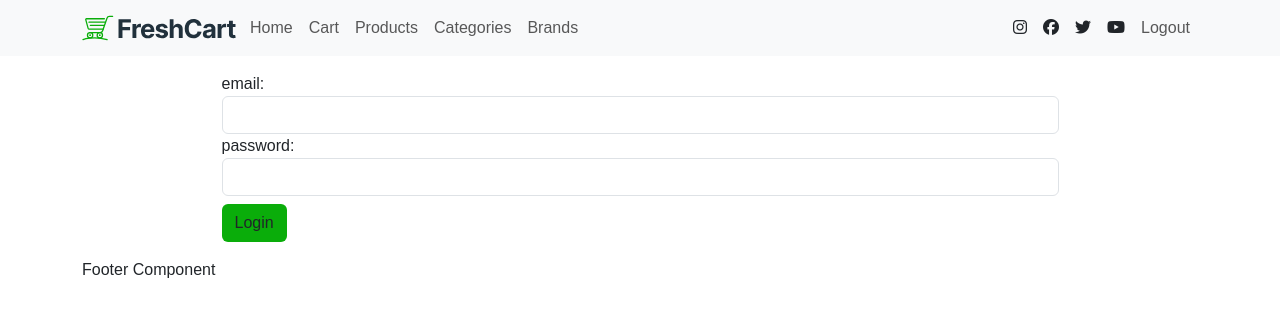
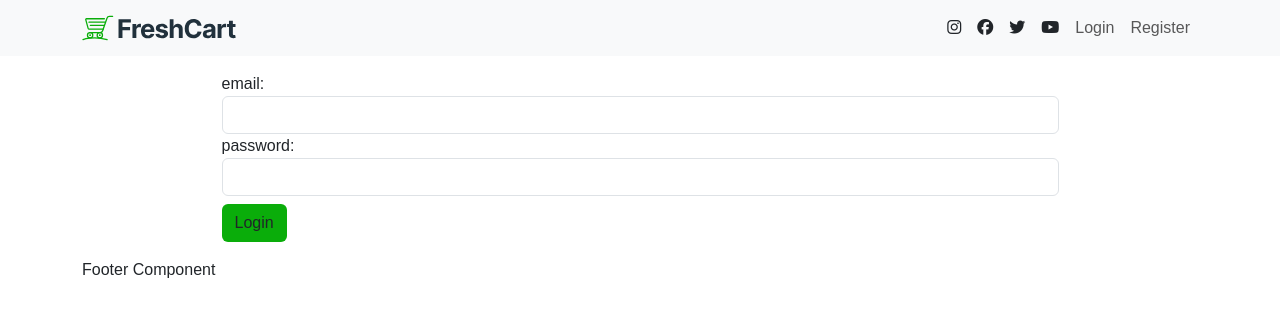
Before and after one commit to khaledrashad/routeE-commerce, a React (Create React App) app: page /login in a window 1280 px wide. Shown: the top 316 px of the page. Built offline with nearby package versions, Linux system fonts and the light colour scheme; sample sign-in values are in the browser's storage; a web font is replaced by a local one.

Commit message:
navbar onLogin change handled

```diff
--- a/src/App.jsx
+++ b/src/App.jsx
@@ -3,7 +3,6 @@ import { RouterProvider, createBrowserRouter } from 'react-router-dom'
 import Layout from './Components/Layout/Layout'
 import Login from './Components/Login/Login'
 import Cart from './Components/Cart/Cart'
-import Products from './Components/Products/Products'
 import Register from './Components/Register/Register'
 import DetailedProducts from './Components/DetailedProducts/DetailedProducts'
 import Home from './Components/Home/Home'
@@ -16,6 +15,7 @@ import { Store } from './Redux/Store'
 import PaymentAddress from './Components/PaymentAddress/PaymentAddress'
 import AllOrders from './Components/AllOrders/AllOrders'
 import Error from './Components/Error/Error'
+import WishList from './Components/WishList/WishList'
 
 
 export default function App() {
@@ -27,9 +27,9 @@ export default function App() {
         { path: "login", element: <Login /> },
         { path: "cart", element: <ProtectedRoute><Cart /></ProtectedRoute> },
         { path: "paymentAddress", element: <PaymentAddress /> },
-        { path: "products", element: <ProtectedRoute><Products /></ProtectedRoute> },
         { path: "allOrders", element: <ProtectedRoute><AllOrders /></ProtectedRoute> },
-        { path: "register", element: <Register /> },
+        { path: "wishList", element: <ProtectedRoute><WishList /></ProtectedRoute> },
+        { path: "register", element: <Register />},
         { path: "detailedProduct/:id", element: <ProtectedRoute><DetailedProducts /></ProtectedRoute> },
         { index: true, element: <ProtectedRoute><Home /></ProtectedRoute> },
         { path: "categories", element: <ProtectedRoute><Categories /></ProtectedRoute> },
--- a/src/Components/AllOrders/AllOrders.jsx
+++ b/src/Components/AllOrders/AllOrders.jsx
@@ -1,7 +1,52 @@
 import React from 'react'
 import styles from './AllOrders.css'
+import { useQuery } from 'react-query'
+import axios from 'axios'
+import { jwtDecode } from 'jwt-decode'
+import { DNA } from 'react-loader-spinner'
 export default function AllOrders() {
+
+  let { id } = jwtDecode(localStorage.getItem("token"))
+
+  function getAllOrders() {
+    return axios.get(`https://route-ecommerce.onrender.com/api/v1/orders/user/${id}`)
+  }
+
+  let { data, isLoading, isError } = useQuery("getAllOrders", getAllOrders)
+  console.log(data);
+
   return <>
-   <h2>all orders</h2>
+    {isLoading ? <div className='vh-100 d-flex justify-content-center align-items-center'><DNA
+      visible={true}
+      height="200"
+      width="200"
+      ariaLabel="dna-loading"
+      wrapperStyle={{}}
+      wrapperClass="dna-wrapper"
+    /></div> : <div className='bg-main-light p-3'>
+      <div className='p-2 cartHeader'>
+        <h3 className='fw-bold'>Order ID:</h3>
+        <h4 className='text-main font-sm'>Total Order Price: { } EGP</h4>
+      </div>
+      <div className='cardBody'>
+        <div className="row align-items-center m-0 mb-2 g-3">
+          {data?.data[0].cartItems.map(product =>
+            <div className="col-md-6 d-flex align-items-center">
+              <div className="col-md-4">
+                <img src={product.product.imageCover} alt="" className='w-100' />
+              </div>
+              <div className="col-md-8 mx-3">
+                <h4>{product.product.title}</h4>
+                <h5 className='text-main'>Count : {product.count}</h5>
+                <h5 className='text-main'>Price : {product.price}</h5>
+              </div>
+            </div>
+          )}
+        </div>
+      </div>
+    </div>
+
+    }
+
   </>
 }
--- a/src/Components/Brands/Brands.jsx
+++ b/src/Components/Brands/Brands.jsx
@@ -30,9 +30,9 @@ export default function Brands() {
       wrapperStyle={{}}
       wrapperClass="dna-wrapper"
     /></div> : <div className="row g-3">
-      {data.brands.map(brand => <Link className="col-md-3" key={brand._id} id={brand._id} to={`/specificBrand/${brand._id}`}>
+      {data.brands.map(brand => <div className="col-md-3 cursor-pointer" key={brand._id} id={brand._id} to={`/specificBrand/${brand._id}`}>
         <img src={brand.image} alt="" className='w-100 h-30' />
-      </Link>)}
+      </div>)}
     </div>}
   </>
 }
--- a/src/Components/Cart/Cart.jsx
+++ b/src/Components/Cart/Cart.jsx
@@ -1,6 +1,4 @@
 import React, { useContext, useEffect, useState } from 'react'
-import styles from './Cart.css'
-import { useQuery } from 'react-query'
 import axios from 'axios'
 import { DNA } from 'react-loader-spinner'
 import { CartContext } from '../../Context/CartContext'
--- a/src/Components/Login/Login.jsx
+++ b/src/Components/Login/Login.jsx
@@ -1,9 +1,12 @@
-import React, { useState } from 'react'
+import React, { useContext, useState } from 'react'
 import styles from './Login.css'
 import { useFormik } from 'formik'
 import { useNavigate } from 'react-router-dom'
 import axios from 'axios'
+import { TokenContext } from '../../Context/TokenContext'
 export default function Login() {
+
+  let {setToken} = useContext(TokenContext)
 
   const [apiError, setApiError] = useState(null)
   const [loading, setLoading] = useState(false)
@@ -15,6 +18,7 @@ export default function Login() {
       then((user) => {
         localStorage.setItem("token", user.data.token)
         navigate("/")
+        setToken(true)
       })
       .catch((err) => {
         setApiError(err.response.data.message)
--- a/src/Components/Navbar/Navbar.jsx
+++ b/src/Components/Navbar/Navbar.jsx
@@ -1,25 +1,19 @@
-import React, { useEffect, useState } from 'react'
+import React, { useContext, useEffect, useState } from 'react'
 import styles from './Navbar.css'
 import { Link, useNavigate } from 'react-router-dom'
 import logo from "../../Assets/images/freshcart-logo.svg"
+import { TokenContext } from '../../Context/TokenContext'
 export default function Navbar() {
 
   let navigate = useNavigate
 
-  const [token, setToken] = useState(false)
+  let {Token , setToken} = useContext(TokenContext)
 
   function logOut() {
     localStorage.removeItem("token")
     setToken(false)
     navigate("/")
   }
-
-  useEffect(() => {
-    if (localStorage.getItem("token") != null) {
-      setToken(true)
-    }
-  }, [])
-
 
   return <>
     <nav className="navbar navbar-expand-lg bg-body-tertiary">
@@ -30,25 +24,25 @@ export default function Navbar() {
         </button>
         <div className="collapse navbar-collapse" id="navbarSupportedContent">
           <ul className="navbar-nav me-auto mb-2 mb-lg-0">
-            {token ? <div className='d-flex'>
+            {Token ? <div className='d-flex'>
               <li className="nav-item">
-                <Link className="nav-link" aria-current="page" to="/">Home</Link>
+                <Link className="nav-link fw-bold" aria-current="page" to="/">Home</Link>
               </li>
               <li className="nav-item">
-                <Link className="nav-link" aria-current="page" to="cart">Cart</Link>
+                <Link className="nav-link fw-bold" aria-current="page" to="wishList">Wishlist</Link>
               </li>
               <li className="nav-item">
-                <Link className="nav-link" aria-current="page" to="products">Products</Link>
+                <Link className="nav-link fw-bold" aria-current="page" to="categories">Categories</Link>
               </li>
               <li className="nav-item">
-                <Link className="nav-link" aria-current="page" to="categories">Categories</Link>
-              </li>
-              <li className="nav-item">
-                <Link className="nav-link" aria-current="page" to="brands">Brands</Link>
+                <Link className="nav-link fw-bold" aria-current="page" to="brands">Brands</Link>
               </li>
             </div> : null}
           </ul>
           <ul className="navbar-nav ms-auto mb-2 mb-lg-0">
+            {Token ?<li className="nav-item">
+              <Link className="nav-link" aria-current="page" to="cart"><i class="fa-solid fa-cart-shopping fs-4"></i></Link>
+            </li> : null}
             <li className='d-flex align-items-center'>
               <div className="navLogo">
                 <i className="fa-brands fa-instagram mx-2 cursor-pointer"></i>
@@ -57,7 +51,7 @@ export default function Navbar() {
                 <i className="fa-brands fa-youtube mx-2 cursor-pointer"></i>
               </div>
             </li>
-            {token ? <li><Link className="nav-link" aria-current="page" to="/" onClick={logOut}>Logout</Link></li> : <div className='d-flex'>
+            {Token ? <li><Link className="nav-link" aria-current="page" to="/" onClick={logOut}>Logout</Link></li> : <div className='d-flex'>
               <li>
                 <Link className="nav-link" aria-current="page" to="login">Login</Link>
               </li>
--- a/src/Components/PaymentAddress/PaymentAddress.jsx
+++ b/src/Components/PaymentAddress/PaymentAddress.jsx
@@ -2,7 +2,6 @@ import React, { useContext } from 'react'
 import styles from './PaymentAddress.css'
 import { useFormik } from 'formik'
 import axios from 'axios'
-import { jwtDecode } from 'jwt-decode'
 import { CartContext } from '../../Context/CartContext'
 
 export default function PaymentAddress() {
--- /dev/null
+++ b/src/Context/TokenContext.js
@@ -0,0 +1,11 @@
+import { createContext, useState } from "react";
+
+export let TokenContext = createContext()
+
+export default function TokenContextProvider (props){
+    const [Token, setToken] = useState(false)
+
+    return <TokenContext.Provider value={{Token , setToken}}>
+        {props.children}
+    </TokenContext.Provider>
+}
--- a/src/index.js
+++ b/src/index.js
@@ -12,18 +12,21 @@ import reportWebVitals from './reportWebVitals.js';
 import { QueryClient, QueryClientProvider } from 'react-query';
 import { ReactQueryDevtools } from 'react-query/devtools';
 import CartContxtProvider from './Context/CartContext.js';
+import TokenContextProvider from './Context/TokenContext.js';
 
 
 let queryClient = new QueryClient()
 
 const root = ReactDOM.createRoot(document.getElementById('root'));
 root.render(
+    <TokenContextProvider>
         <CartContxtProvider>
             <QueryClientProvider client={queryClient}>
                 <App />
                 <ReactQueryDevtools position='bottom-right' />
             </QueryClientProvider>
         </CartContxtProvider>
+    </TokenContextProvider>
 );
 
 // If you want to start measuring performance in your app, pass a function
```
Also changed, not shown: src/Components/Products/Products.jsx (deleted, +0 -7 lines), src/Components/WishList/WishList.jsx (added, +7 -0 lines), src/Components/WishList/WishList.css (added). Lines whose indentation alone changed are shown as unchanged.
